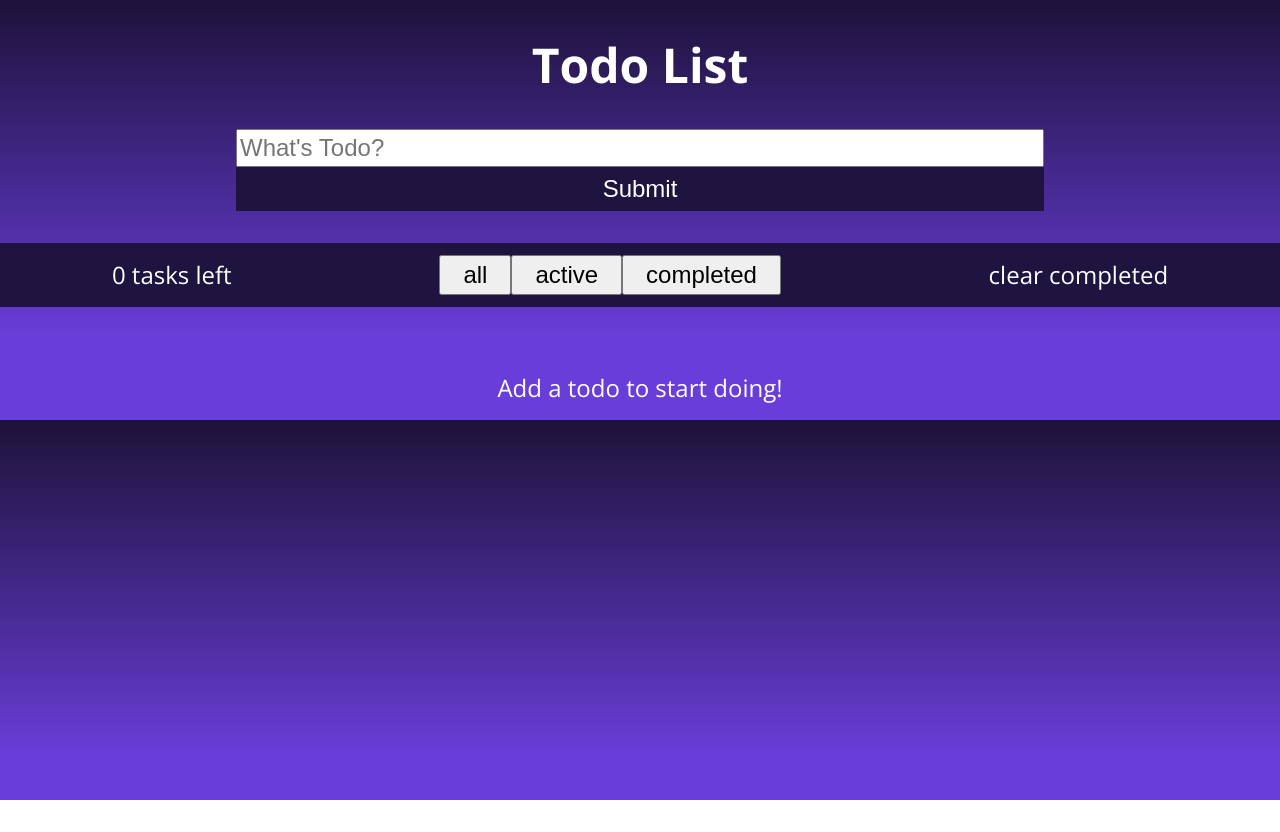
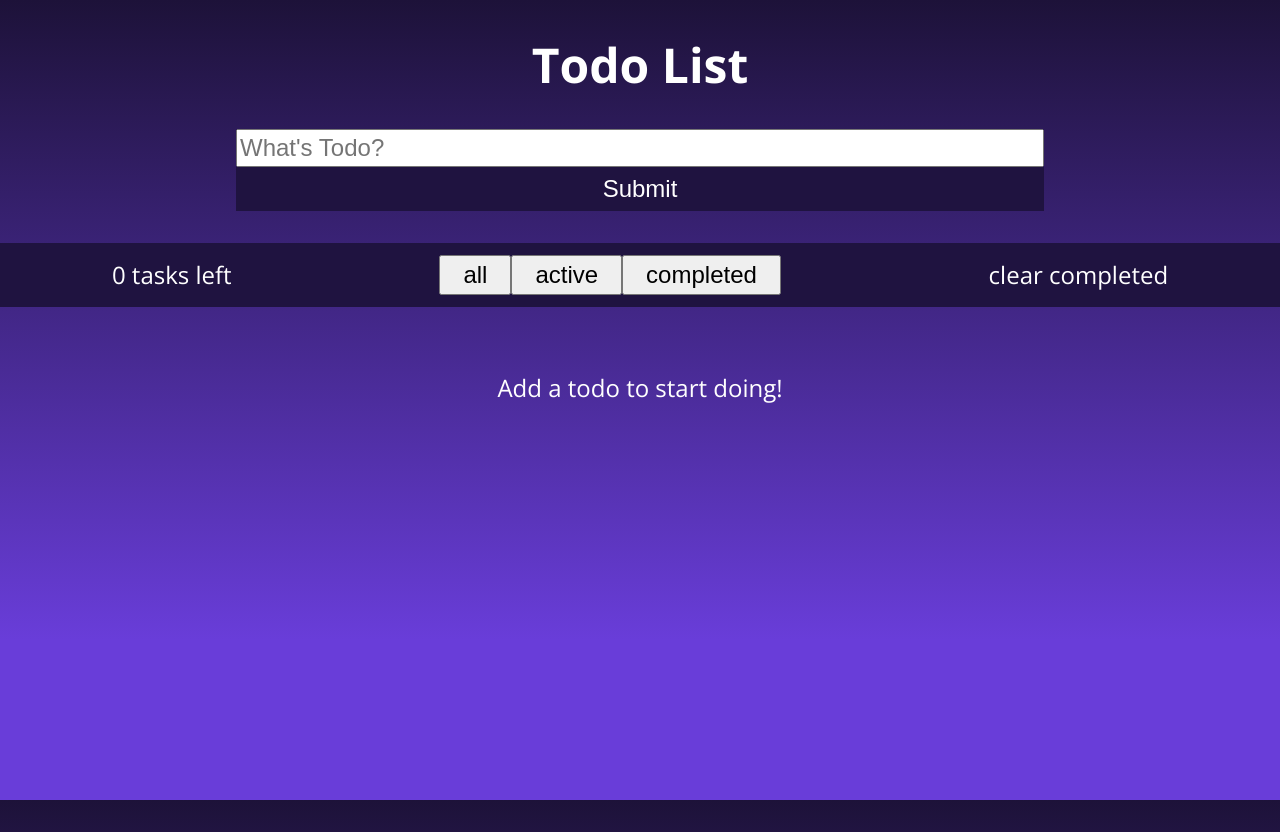
Before and after one commit to MohamadAlsyouf/todo-list, a React (Create React App) app in the folder todo-list/: page / in a window 1280 px wide. Before the commit the page ends 800 px from the top, so only its background shows below. Built offline with nearby package versions, Linux system fonts and the light colour scheme.

Commit message:
Fixed background-styling bug when adding many todos

```diff
--- a/todo-list/src/styles/App.css
+++ b/todo-list/src/styles/App.css
@@ -4,6 +4,7 @@ body {
   margin: 0%;
   padding: 0%;
   background: linear-gradient(to bottom, #1d1239 0%, #693dd9 80%);
+  background-attachment: fixed;
 }
 
 button {
--- a/todo-list/src/styles/styling.js
+++ b/todo-list/src/styles/styling.js
@@ -16,7 +16,7 @@ export const AppWrapper = styled.div`
   text-align: center;
   font-family: "Open Sans", sans-serif;
   width: 100vw;
-  height: 100%;
+  height: 100vh;
 `;
 
 export const AppHeader = styled.header`
```
